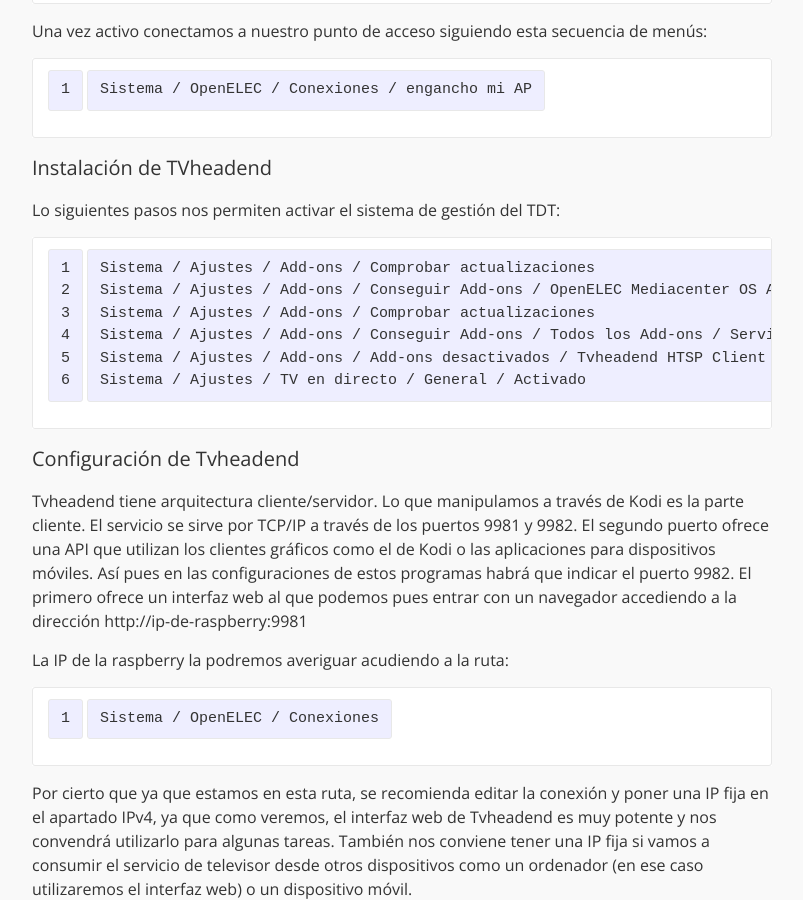
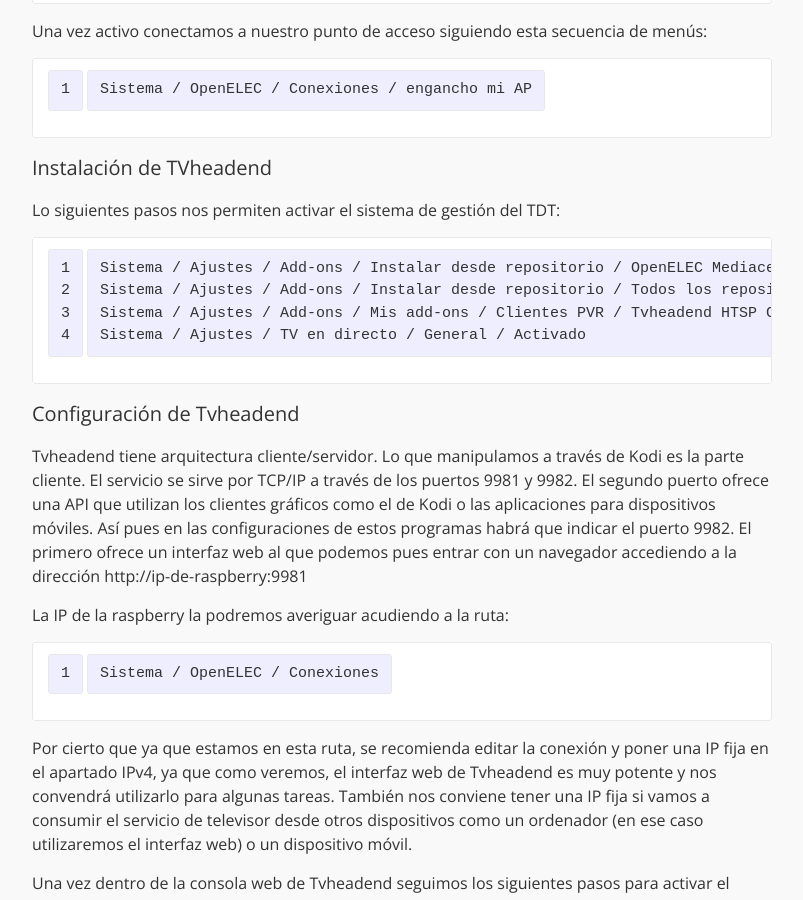
Before and after one commit to eduardofilo/eduardofilo.jekyll, a Jekyll site: the page built from _posts/2015-03-14-raspi2-kodi-tvheadend.md, in a window 1280 px wide and 900 px high, scrolled down 3660 px. Shown: the whole window, without its empty margins (238-1041 px from the left). Built offline with Jekyll 4.4.1, drawn with Linux system fonts in a browser that asks for light colours; Markdown is read by kramdown in place of the engine named in the settings.

Commit message:
Actualización instrucciones activación tvheadend en Kodi.

```diff
--- a/_posts/2015-03-14-raspi2-kodi-tvheadend.md
+++ b/_posts/2015-03-14-raspi2-kodi-tvheadend.md
@@ -93,11 +93,9 @@
 
 Lo siguientes pasos nos permiten activar el sistema de gestión del TDT:
 
-    Sistema / Ajustes / Add-ons / Comprobar actualizaciones
-    Sistema / Ajustes / Add-ons / Conseguir Add-ons / OpenELEC Mediacenter OS Add-ons / Repositorio de Add-ons / Unofficial OpenELEC (RPi2/arm) Add-ons / Instalar
-    Sistema / Ajustes / Add-ons / Comprobar actualizaciones
-    Sistema / Ajustes / Add-ons / Conseguir Add-ons / Todos los Add-ons / Servicios / tvheadend / Instalar
-    Sistema / Ajustes / Add-ons / Add-ons desactivados / Tvheadend HTSP Client / Activar
+    Sistema / Ajustes / Add-ons / Instalar desde repositorio / OpenELEC Mediacenter OS Add-ons / Repositorio de Add-ons / Unofficial OpenELEC (RPi2/arm) Add-ons / Instalar
+    Sistema / Ajustes / Add-ons / Instalar desde repositorio / Todos los repositorios / Servicios / tvheadend / Instalar
+    Sistema / Ajustes / Add-ons / Mis add-ons / Clientes PVR / Tvheadend HTSP Client / Activar
     Sistema / Ajustes / TV en directo / General / Activado
 
 #### Configuración de Tvheadend
```
